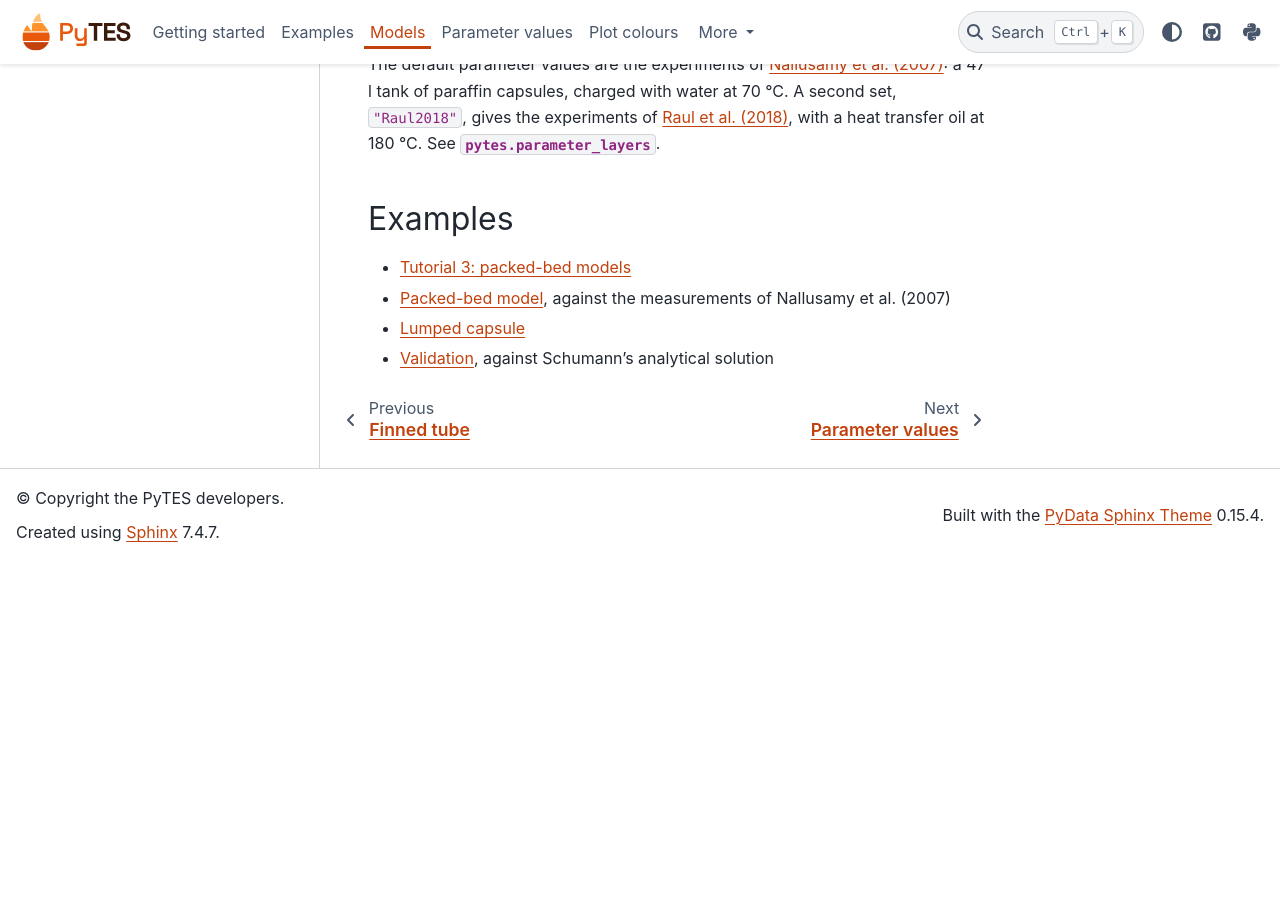
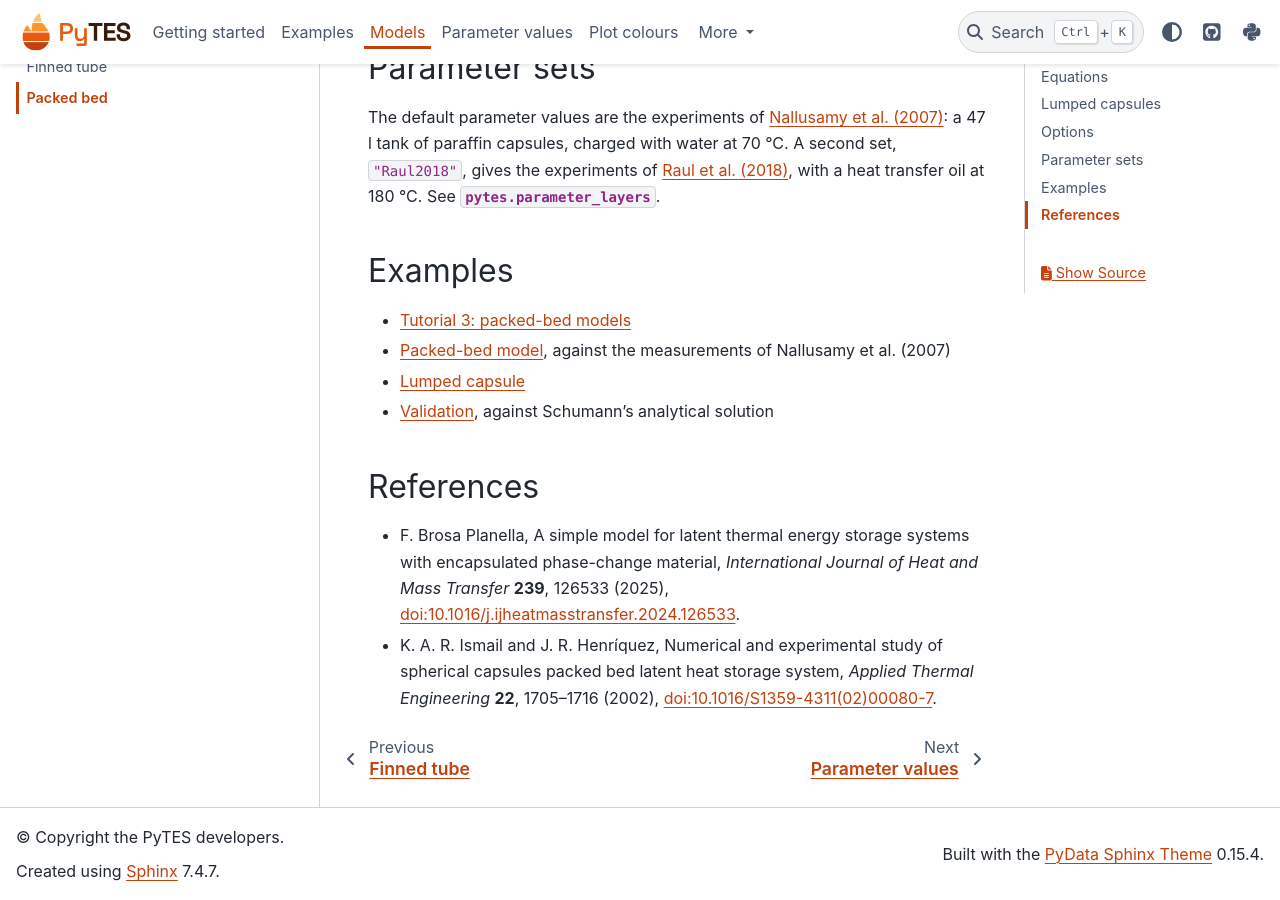
Before and after one commit to mmsg-warwick/PyTES, a Sphinx documentation site: the page built from docs/models/packed_bed.md, in a window 1280 px wide and 900 px high, scrolled down 3343 px. Built offline with Sphinx 7.4.7 and the PyData theme 0.15.4, drawn with Linux system fonts in a browser that asks for light colours; pages that are not in the unit, such as notebooks, are missing from menus; before the commit the page ends 3904 px from its top, so only the background shows below that; some of the changed text lies outside the part shown.

Commit message:
Cite the model papers and brighten the model diagrams
Cite Luckins and Brosa Planella (2025) for the finned-tube models, and
Brosa Planella (2025) and Ismail and Henríquez (2002) for the packed bed.
Move the mush diagram's labels inside the PCM and use stronger tints of
the PyTES Thermal colours in every diagram.

Co-Authored-By: Claude Opus 5.5 <noreply@anthropic.com>

````diff
--- a/docs/models/packed_bed.md
+++ b/docs/models/packed_bed.md
@@ -45,7 +45,11 @@ One capsule, melting from its surface inwards. Heat enters through the surface a
 conducted radially.
 ```
 
-At each height $z$, heat is conducted radially in a capsule:
+The formulation follows
+[Brosa Planella (2025)](https://doi.org/10.1016/j.ijheatmasstransfer.2024.126533), which
+gives the details. Resolved along the bed, it is also known as the concentric dispersion
+model ([Ismail and Henríquez, 2002](https://doi.org/10.1016/S1359-4311(02)00080-7)). At each
+height $z$, heat is conducted radially in a capsule:
 
 $$
 \frac{\partial H}{\partial t} = \frac{1}{r^2} \frac{\partial}{\partial r}
@@ -108,3 +112,14 @@ with a heat transfer oil at 180 °C. See {mod}`pytes.parameter_layers`.
   Nallusamy et al. (2007)
 - [Lumped capsule](../examples/lumped_capsule.ipynb)
 - [Validation](../examples/validation.ipynb), against Schumann's analytical solution
+
+## References
+
+- F. Brosa Planella, A simple model for latent thermal energy storage systems with
+  encapsulated phase-change material, *International Journal of Heat and Mass Transfer*
+  **239**, 126533 (2025),
+  [doi:10.1016/j.ijheatmasstransfer.2024.126533](https://doi.org/10.1016/j.ijheatmasstransfer.2024.126533).
+- K. A. R. Ismail and J. R. Henríquez, Numerical and experimental study of spherical
+  capsules packed bed latent heat storage system, *Applied Thermal Engineering* **22**,
+  1705–1716 (2002),
+  [doi:10.1016/S1359-4311(02)00080-7](https://doi.org/10.1016/S1359-4311(02)00080-7).
````
Also changed, not shown: docs/models/finned_tube.md (+11 -5 lines), docs/models/diagrams/capsule.svg, docs/models/diagrams/finned_tube.svg, docs/models/diagrams/finned_tube_unit.svg, docs/models/diagrams/mush.svg, docs/models/diagrams/packed_bed.svg, docs/models/diagrams/resolved_averaged.svg, docs/models/diagrams/sharp_front.svg, 2 other files.
